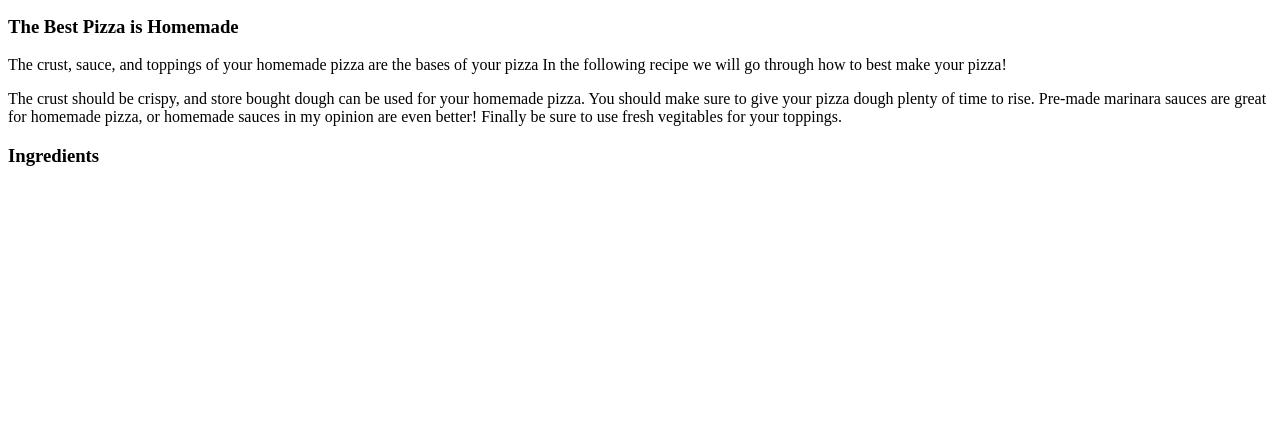
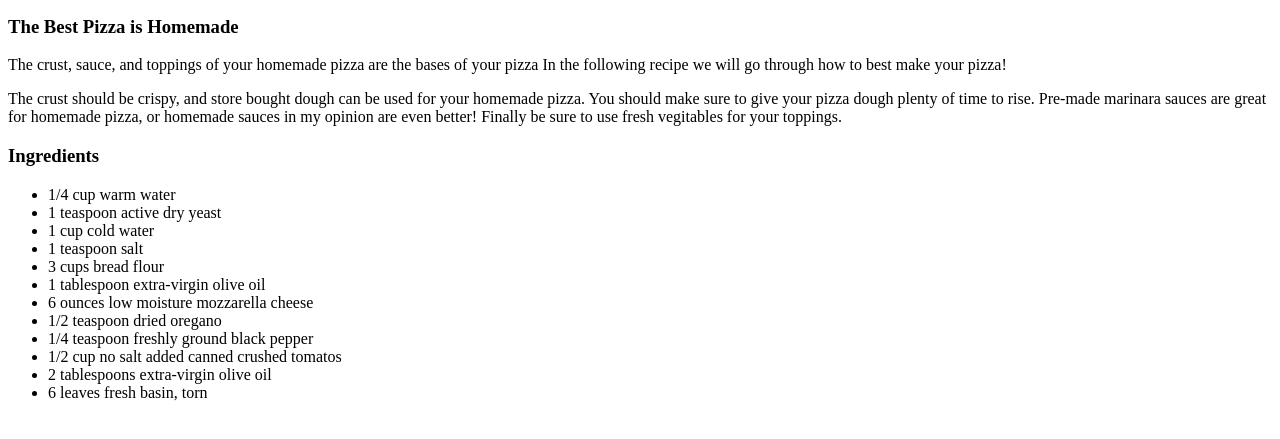
Before and after one commit to adilshads/odin-recipes, a plain HTML site: page recipes/pizza.html in a window 1280 px wide. Shown: the part 101-540 px from the top of the page. Drawn offline with Linux system fonts and the light colour scheme.

Commit message:
Add ingredients list to pizza recipes
Add all ingredients needed to make pizza to file.

Reader is given ingredients needed to make pizza.

Unordered list of ingredients added below header to make it easy to
find for reader.

```diff
--- a/recipes/pizza.html
+++ b/recipes/pizza.html
@@ -26,5 +26,20 @@
         </p>
 
         <h3>Ingredients</h3>
+
+        <ul>
+            <li>1/4 cup warm water</li>
+            <li>1 teaspoon active dry yeast</li>
+            <li>1 cup cold water</li>
+            <li>1 teaspoon salt</li>
+            <li>3 cups bread flour</li>
+            <li>1 tablespoon extra-virgin olive oil</li>
+            <li>6 ounces low moisture mozzarella cheese</li>
+            <li>1/2 teaspoon dried oregano</li>
+            <li>1/4 teaspoon freshly ground black pepper</li>
+            <li>1/2 cup no salt added canned crushed tomatos</li>
+            <li>2 tablespoons extra-virgin olive oil</li>
+            <li>6 leaves fresh basin, torn</li>
+        </ul>
     </body>
 </html>
```
